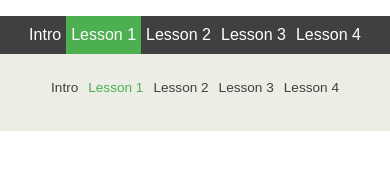
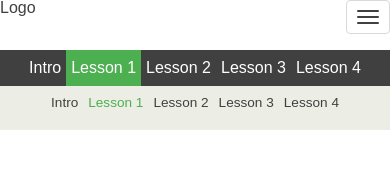
Before and after one commit to dkmullen/nav-maker, a plain HTML site: page les1.html in a window 390 px wide. Drawn offline with Linux system fonts and the light colour scheme.

Commit message:
Add a logo area and hamburger button (unconnected for now), CSS work.

```diff
--- a/les1.html
+++ b/les1.html
@@ -8,6 +8,15 @@
 </head>
 
 <body>
+	<header>
+		<div id="logo"><h1>Logo</h1></div>
+		<button type="button" class="navbar-toggle">
+			<span class="icon-bar"></span>
+			<span class="icon-bar"></span>
+			<span class="icon-bar"></span>
+		</button>
+	</header>
+
 	<div id="container">
 		<nav id="nav-links"></nav>
 		<div id="content"></div>
--- a/style.css
+++ b/style.css
@@ -1,5 +1,57 @@
+/* http://meyerweb.com/eric/tools/css/reset/
+   v2.0 | 20110126
+   License: none (public domain)
+*/
+
+html, body, div, span, applet, object, iframe,
+h1, h2, h3, h4, h5, h6, p, blockquote, pre,
+a, abbr, acronym, address, big, cite, code,
+del, dfn, em, img, ins, kbd, q, s, samp,
+small, strike, strong, sub, sup, tt, var,
+b, u, i, center,
+dl, dt, dd, ol, ul, li,
+fieldset, form, label, legend,
+table, caption, tbody, tfoot, thead, tr, th, td,
+article, aside, canvas, details, embed,
+figure, figcaption, footer, header, hgroup,
+menu, nav, output, ruby, section, summary,
+time, mark, audio, video {
+	margin: 0;
+	padding: 0;
+	border: 0;
+	font-size: 100%;
+	font: inherit;
+	vertical-align: baseline;
+}
+/* HTML5 display-role reset for older browsers */
+article, aside, details, figcaption, figure,
+footer, header, hgroup, menu, nav, section {
+	display: block;
+}
 body {
-	text-align: center;
+	line-height: 1;
+}
+ol, ul {
+	list-style: none;
+}
+blockquote, q {
+	quotes: none;
+}
+blockquote:before, blockquote:after,
+q:before, q:after {
+	content: '';
+	content: none;
+}
+table {
+	border-collapse: collapse;
+	border-spacing: 0;
+}
+
+
+
+
+
+body {
 	color: #404040;
 	max-width: 800px;
 	font-family: sans-serif;
@@ -14,6 +66,7 @@ nav ul {
 	color: #F2F2F2;
 	padding: 0;
 	list-style: none;
+	text-align: center;
 }
 nav li {
 	padding: 10px 5px 10px 5px;
@@ -36,6 +89,7 @@ nav a {
 footer ul {
 	padding: 0;
 	list-style: none;
+	text-align: center;
 }
 footer li {
 	padding: 10px 5px 10px 5px;
@@ -52,3 +106,30 @@ footer a {
 	text-decoration: none;
 	color: #404040;
 }
+.navbar-toggle {
+  position: relative;
+  float: right;
+  padding: 9px 10px;
+  margin-bottom: 8px;
+  background-color: transparent;
+  background-image: none;
+  border: 1px solid #d9d9d9;
+  border-radius: 4px;
+}
+
+.navbar-toggle .icon-bar {
+  display: block;
+  width: 22px;
+  height: 2px;
+  border-radius: 1px;
+  background-color: #404040;
+}
+.icon-bar + .icon-bar {
+	margin-top: 4px;
+}
+#logo {
+	display: inline-block;
+}
+header {
+	height: 50px;
+}
```
Also changed, not shown: intro.html (+9 -0 lines), les2.html (+9 -0 lines), les3.html (+9 -0 lines), les4.html (+9 -0 lines).
